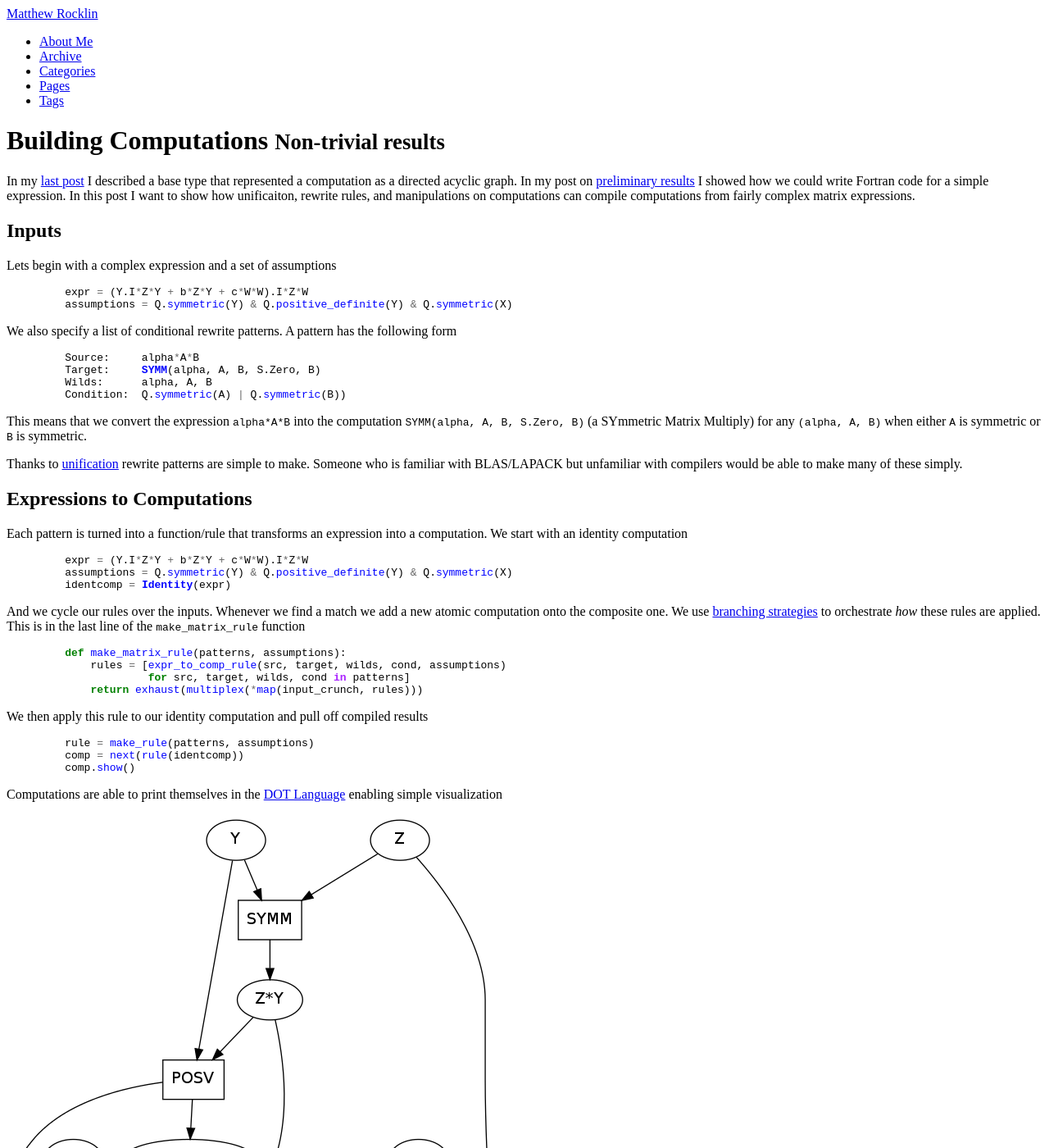
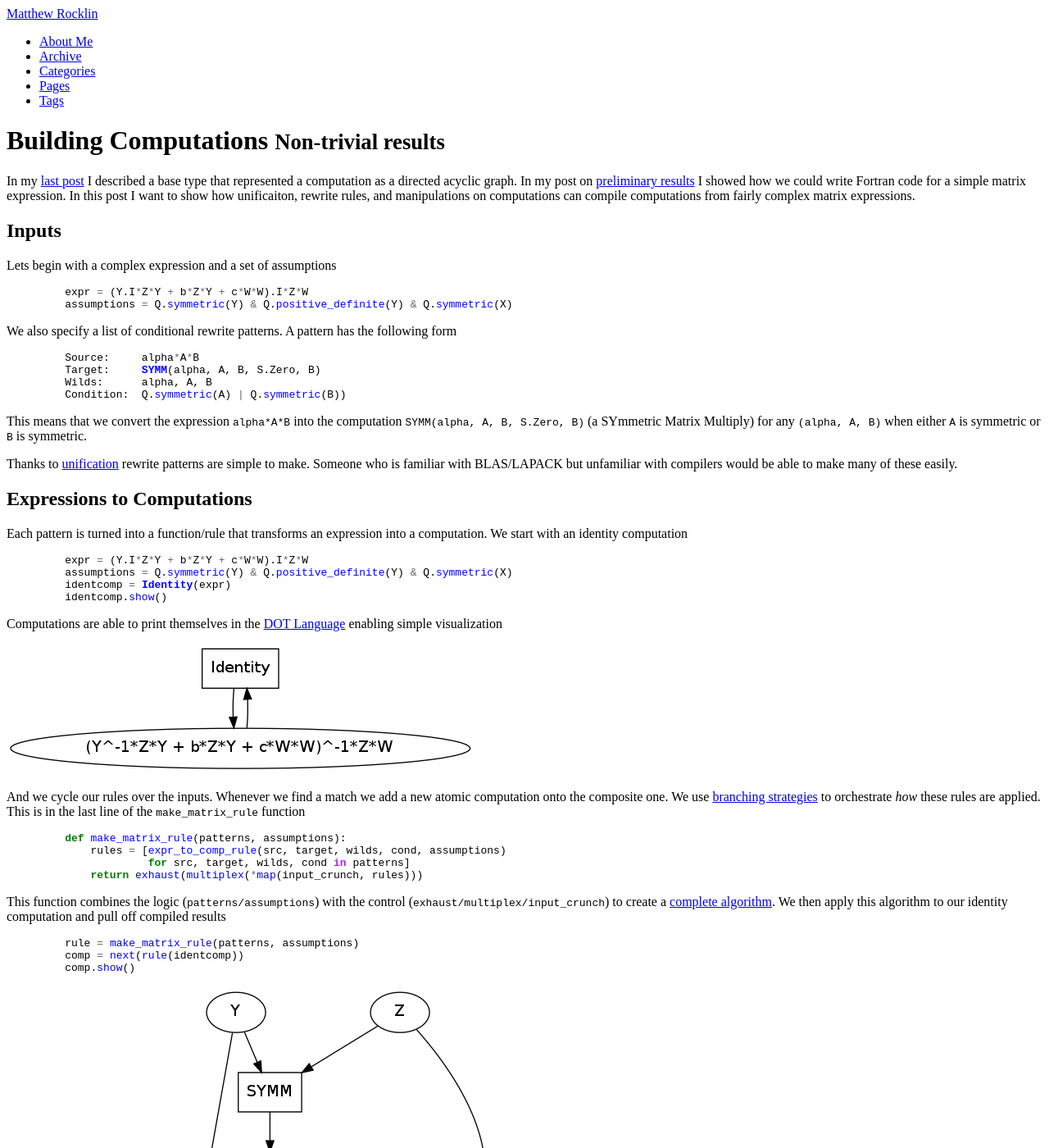
Before and after one commit to besyskymnbk/blog, a Jekyll site: the page built from _posts/work/2012-11-23-BuildingComputations.md, in a window 1280 px wide and 1400 px high. Shown: the whole window at 82% size. Built offline with Jekyll 4.4.1, drawn with Linux system fonts in a browser that asks for light colours; comment, search, counter and statistics services are not loaded.

Commit message:
logic/control + identity image

```diff
--- a/_posts/work/2012-11-23-BuildingComputations.md
+++ b/_posts/work/2012-11-23-BuildingComputations.md
@@ -10,7 +10,7 @@ tags : [SymPy, Matrices]
 
 In my [last post]({{ BASE_PATH }}/work/2012/11/21/Computations/) I described a
 base type that represented a computation as a directed acyclic graph.  In my
-post on [preliminary results]({{ BASE_PATH }}/work/2012/11/10/GeneratingBLAS-PreliminaryResults/) I showed how we could write Fortran code for a simple expression.  In this post I want to show how unificaiton, rewrite rules, and manipulations on computations can compile computations from fairly complex matrix expressions.
+post on [preliminary results]({{ BASE_PATH }}/work/2012/11/10/GeneratingBLAS-PreliminaryResults/) I showed how we could write Fortran code for a simple matrix expression.  In this post I want to show how unificaiton, rewrite rules, and manipulations on computations can compile computations from fairly complex matrix expressions.
 
 Inputs
 ------
@@ -34,7 +34,7 @@ following form
 
 This means that we convert the expression `alpha*A*B` into the computation `SYMM(alpha, A, B, S.Zero, B)` (a SYmmetric Matrix Multiply) for any `(alpha, A, B)` when either `A` is symmetric or `B` is symmetric.
 
-Thanks to [unification]({{BASE_PATH}}/work/2012/11/01/Unification/) rewrite patterns are simple to make.  Someone who is familiar with BLAS/LAPACK but unfamiliar with compilers would be able to make many of these simply.
+Thanks to [unification]({{BASE_PATH}}/work/2012/11/01/Unification/) rewrite patterns are simple to make.  Someone who is familiar with BLAS/LAPACK but unfamiliar with compilers would be able to make many of these easily.
 
 Expressions to Computations
 ---------------------------
@@ -46,7 +46,12 @@ into a computation.  We start with an identity computation
     expr = (Y.I*Z*Y + b*Z*Y + c*W*W).I*Z*W
     assumptions = Q.symmetric(Y) & Q.positive_definite(Y) & Q.symmetric(X)
     identcomp = Identity(expr)
+    identcomp.show()
 {% endhighlight %}
+
+Computations are able to print themselves in the [DOT Language](http://en.wikipedia.org/wiki/DOT_language) enabling simple visualization
+
+![]({{ BASE_PATH }}/images/complex-matrix-computation-identity.png)
 
 And we cycle our rules over the inputs.  Whenever we find a match we add a new atomic computation onto the composite one.  We use [branching strategies]({{BASE_PATH}}/work/2012/11/09/BranchingStrategies/) to orchestrate *how* these rules are applied.  This is in the last line of the `make_matrix_rule` function
 
@@ -57,15 +62,13 @@ And we cycle our rules over the inputs.  Whenever we find a match we add a new a
         return exhaust(multiplex(*map(input_crunch, rules)))
 {% endhighlight %}
 
-We then apply this rule to our identity computation and pull off compiled results
+This function combines the logic (`patterns/assumptions`) with the control (`exhaust/multiplex/input_crunch`) to create a [complete algorithm](http://www.icsd.aegean.gr/lecturers/stamatatos/courses/Logic/Prolog/Ch1/Ch1_files/algorithm%3Dlogic%2Bcontrol.pdf).  We then apply this algorithm to our identity computation and pull off compiled results
 
 {% highlight python %}
-    rule = make_rule(patterns, assumptions)
+    rule = make_matrix_rule(patterns, assumptions)
     comp = next(rule(identcomp))
     comp.show()
 {% endhighlight %}
-
-Computations are able to print themselves in the [DOT Language](http://en.wikipedia.org/wiki/DOT_language) enabling simple visualization
 
 ![]({{ BASE_PATH }}/images/complex-matrix-computation.png)
 
--- a/scripts/2012-11-23-BuildingComputations.py
+++ b/scripts/2012-11-23-BuildingComputations.py
@@ -10,10 +10,11 @@ Y = MatrixSymbol('Y', n, n)
 Z = MatrixSymbol('Z', n, n)
 W = MatrixSymbol('W', n, n)
 expr = (Y.I*Z*Y + b*Z*Y + c*W*W).I*Z*W
-comp = Identity(expr)
 assumptions = Q.symmetric(Y) & Q.positive_definite(Y) & Q.symmetric(X)
+identcomp = Identity(expr)
+
 rule = make_rule(patterns, assumptions)
-mathcomp = next(rule(comp))
+mathcomp = next(rule(identcomp))
 mathcomp.show()
 icomp = inplace_compile(mathcomp)
 icomp.show()
```
Also changed, not shown: images/complex-matrix-computation-identity.png (added).
